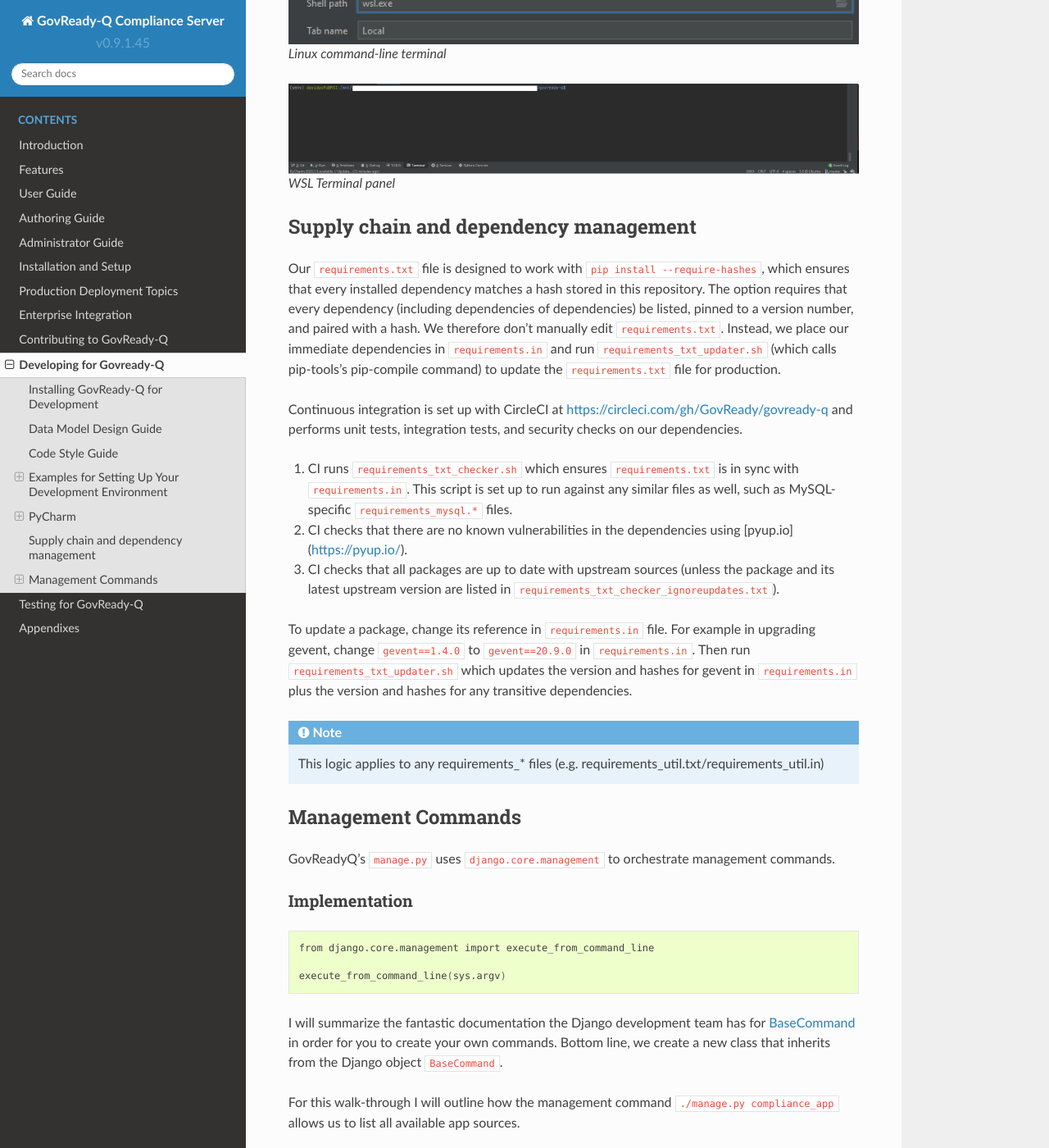
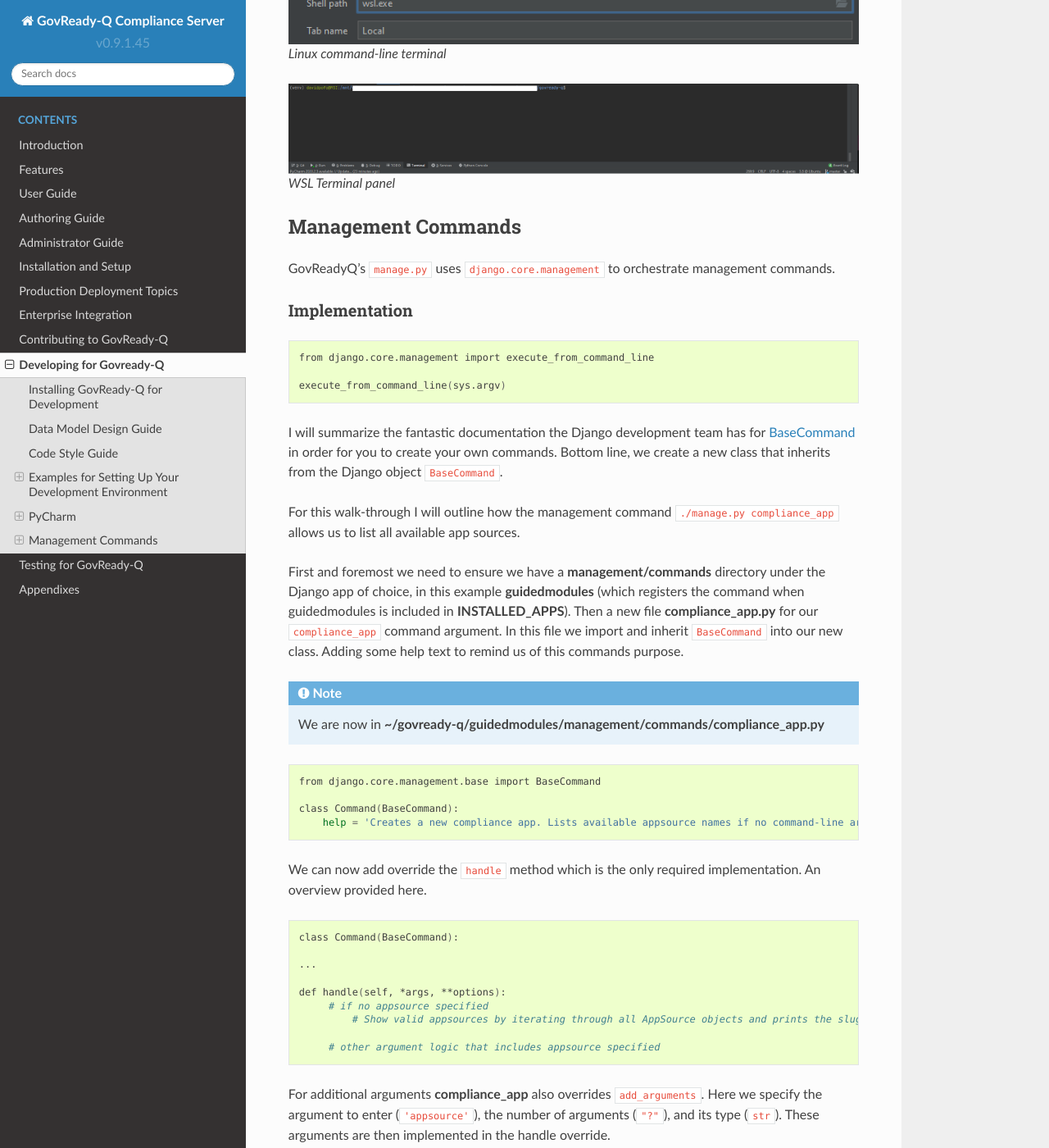
Before and after one commit to GovReady/govready-q-docs, a Sphinx documentation site: the page built from source/developing-for-govready-q/index.rst, in a window 1280 px wide and 1400 px high, scrolled down 2688 px. Shown: the whole window at 82% size. Built offline with Sphinx 7.4.7 and the Read the Docs theme 2.0.0, drawn with Linux system fonts in a browser that asks for light colours.

Commit message:
Revert "Adding dev docs on how to manage package versions in requirements.txt"

```diff
--- a/source/developing-for-govready-q/index.rst
+++ b/source/developing-for-govready-q/index.rst
@@ -109,25 +109,6 @@
 
    WSL Terminal panel
 
-.. Copyright (C) 2020 GovReady PBC
-
-.. _Supply chain and dependency management:
-
-Supply chain and dependency management
-#######################################
-
-Our ``requirements.txt`` file is designed to work with ``pip install --require-hashes``, which ensures that every installed dependency matches a hash stored in this repository. The option requires that every dependency (including dependencies of dependencies) be listed, pinned to a version number, and paired with a hash. We therefore don't manually edit ``requirements.txt``. Instead, we place our immediate dependencies in ``requirements.in`` and run ``requirements_txt_updater.sh`` (which calls pip-tools's pip-compile command) to update the ``requirements.txt`` file for production.
-
-Continuous integration is set up with CircleCI at https://circleci.com/gh/GovReady/govready-q and performs unit tests, integration tests, and security checks on our dependencies.
-
-1. CI runs ``requirements_txt_checker.sh`` which ensures ``requirements.txt`` is in sync with ``requirements.in``. This script is set up to run against any similar files as well, such as MySQL-specific ``requirements_mysql.*`` files.
-2. CI checks that there are no known vulnerabilities in the dependencies using [pyup.io](https://pyup.io/).
-3. CI checks that all packages are up to date with upstream sources (unless the package and its latest upstream version are listed in ``requirements_txt_checker_ignoreupdates.txt``).
-
-To update a package, change its reference in ``requirements.in`` file. For example in upgrading gevent, change ``gevent==1.4.0`` to ``gevent==20.9.0`` in ``requirements.in``. Then run ``requirements_txt_updater.sh`` which updates the version and hashes for gevent in ``requirements.in`` plus the version and hashes for any transitive dependencies.
-
-.. note::
-   This logic applies to any requirements_* files (e.g. requirements_util.txt/requirements_util.in)
 
 Management Commands
 ###################
```
